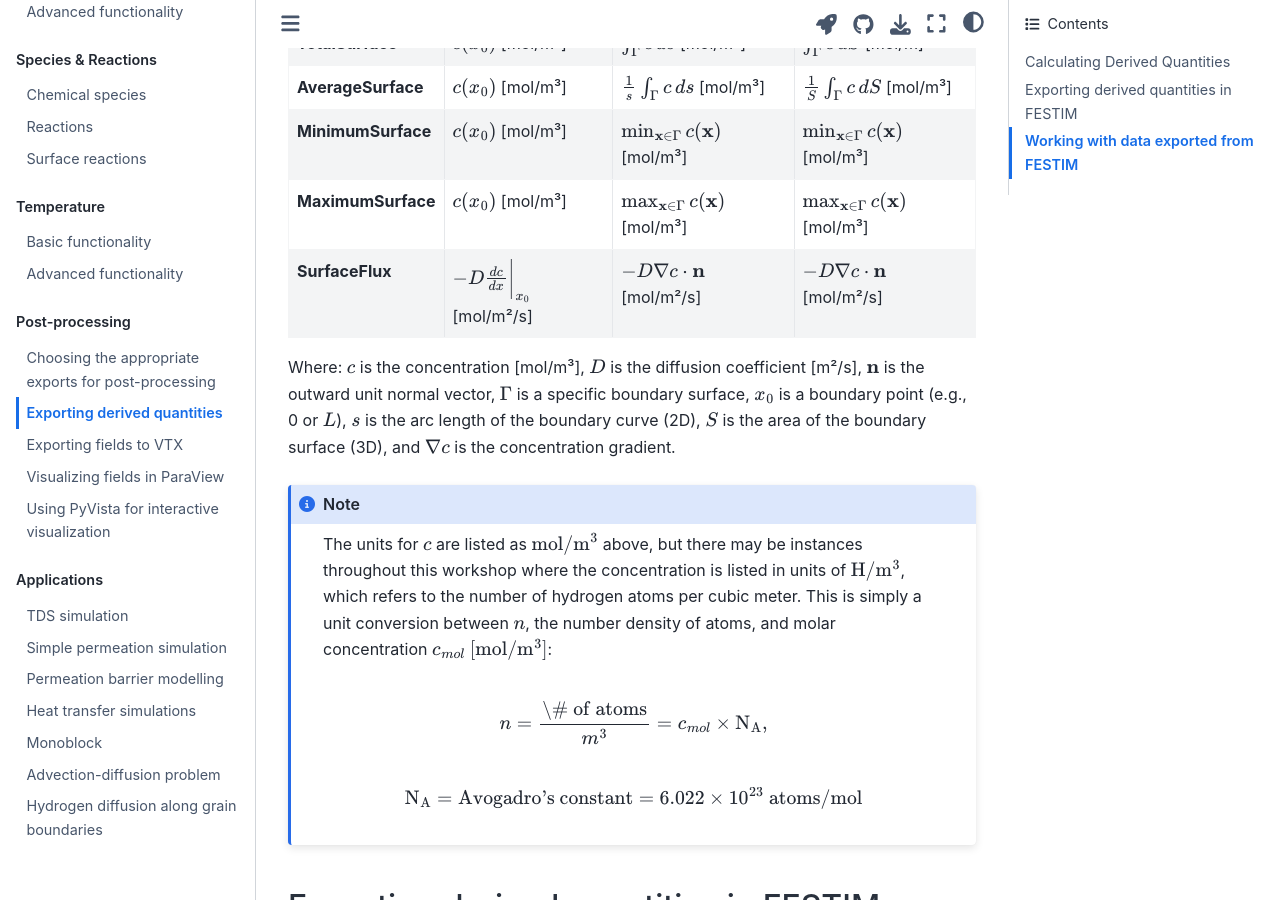
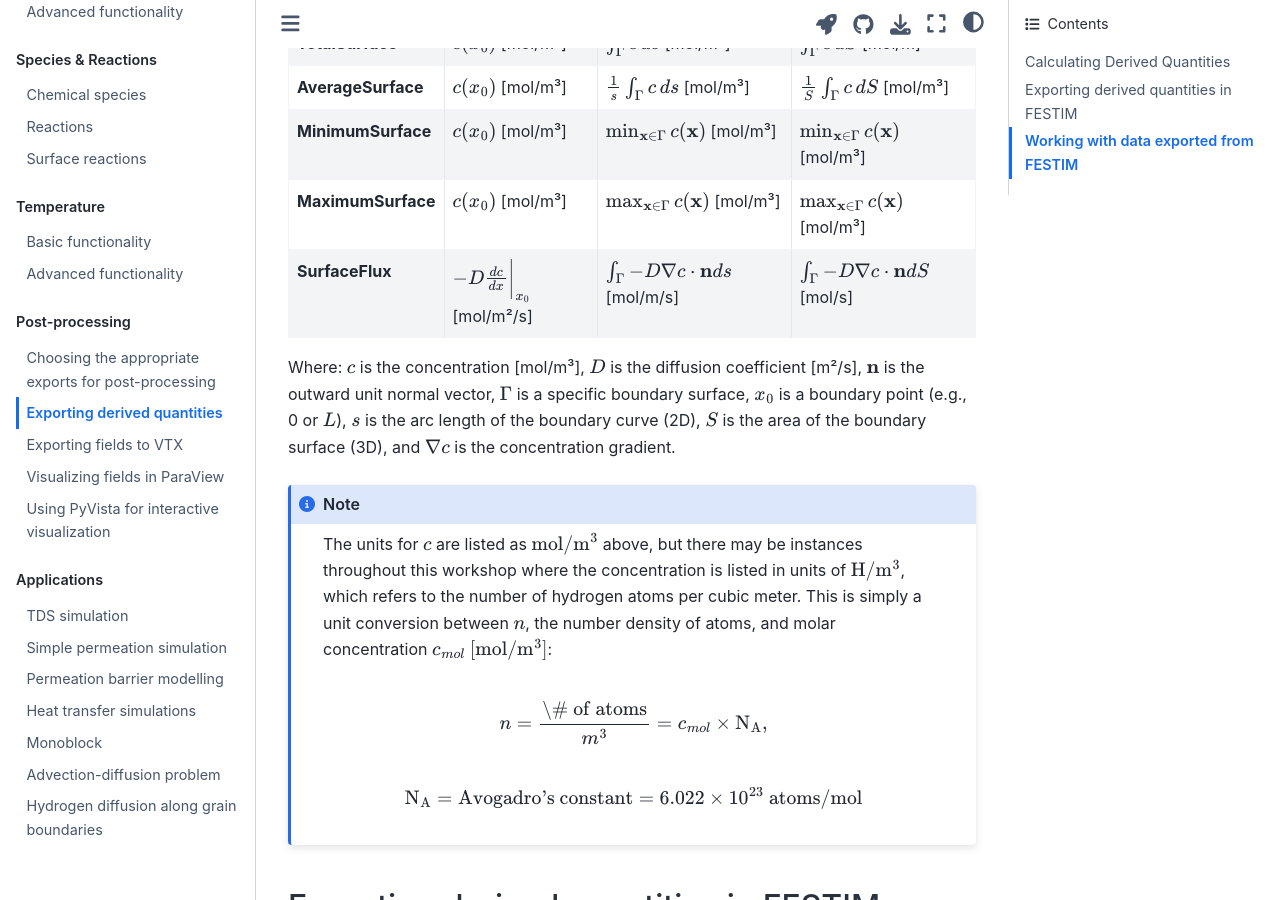
Before and after one commit to festim-dev/FESTIM-workshop, a Jupyter Book: the page built from book/content/post_process/derived.md, in a window 1280 px wide and 900 px high, scrolled down 1909 px. Built offline with Jupyter Book 1.0.4 settings and Sphinx 7.4.7 and the Sphinx Book theme 1.1.4, drawn with Linux system fonts in a browser that asks for light colours; pages that are not in the unit, such as notebooks, are missing from menus.

Commit message:
fixed surface flux

```diff
--- a/book/content/post_process/derived.md
+++ b/book/content/post_process/derived.md
@@ -68,7 +68,7 @@ The table below shows the dimension-specific expressions:
 | **AverageSurface** | $c(x_0)$ [mol/m³] | $\frac{1}{s} \int_\Gamma c \, ds$ [mol/m³] | $\frac{1}{S} \int_\Gamma c \, dS$ [mol/m³] |
 | **MinimumSurface** | $c(x_0)$ [mol/m³] | $\min_{\mathbf{x} \in \Gamma} c(\mathbf{x})$ [mol/m³] | $\min_{\mathbf{x} \in \Gamma} c(\mathbf{x})$ [mol/m³] |
 | **MaximumSurface** | $c(x_0)$ [mol/m³] | $\max_{\mathbf{x} \in \Gamma} c(\mathbf{x})$ [mol/m³] | $\max_{\mathbf{x} \in \Gamma} c(\mathbf{x})$ [mol/m³] |
-| **SurfaceFlux** | $-D \frac{dc}{dx}\bigg\rvert_{x_0}$ [mol/m²/s] | $-D \nabla c \cdot \mathbf{n}$ [mol/m²/s] | $-D \nabla c \cdot \mathbf{n}$ [mol/m²/s] |
+| **SurfaceFlux** | $-D \frac{dc}{dx}\bigg\rvert_{x_0}$ [mol/m²/s] | $\int_\Gamma-D \nabla c \cdot \mathbf{n}ds$ [mol/m/s] | $\int_\Gamma-D \nabla c \cdot \mathbf{n} dS$ [mol/s] |
 
 Where: $c$ is the concentration [mol/m³], $D$ is the diffusion coefficient [m²/s], $\mathbf{n}$ is the outward unit normal vector, $\Gamma$ is a specific boundary surface, $x_0$ is a boundary point (e.g., 0 or $L$), $s$ is the arc length of the boundary curve (2D), $S$ is the area of the boundary surface (3D), and $\nabla c$ is the concentration gradient.
 
```
